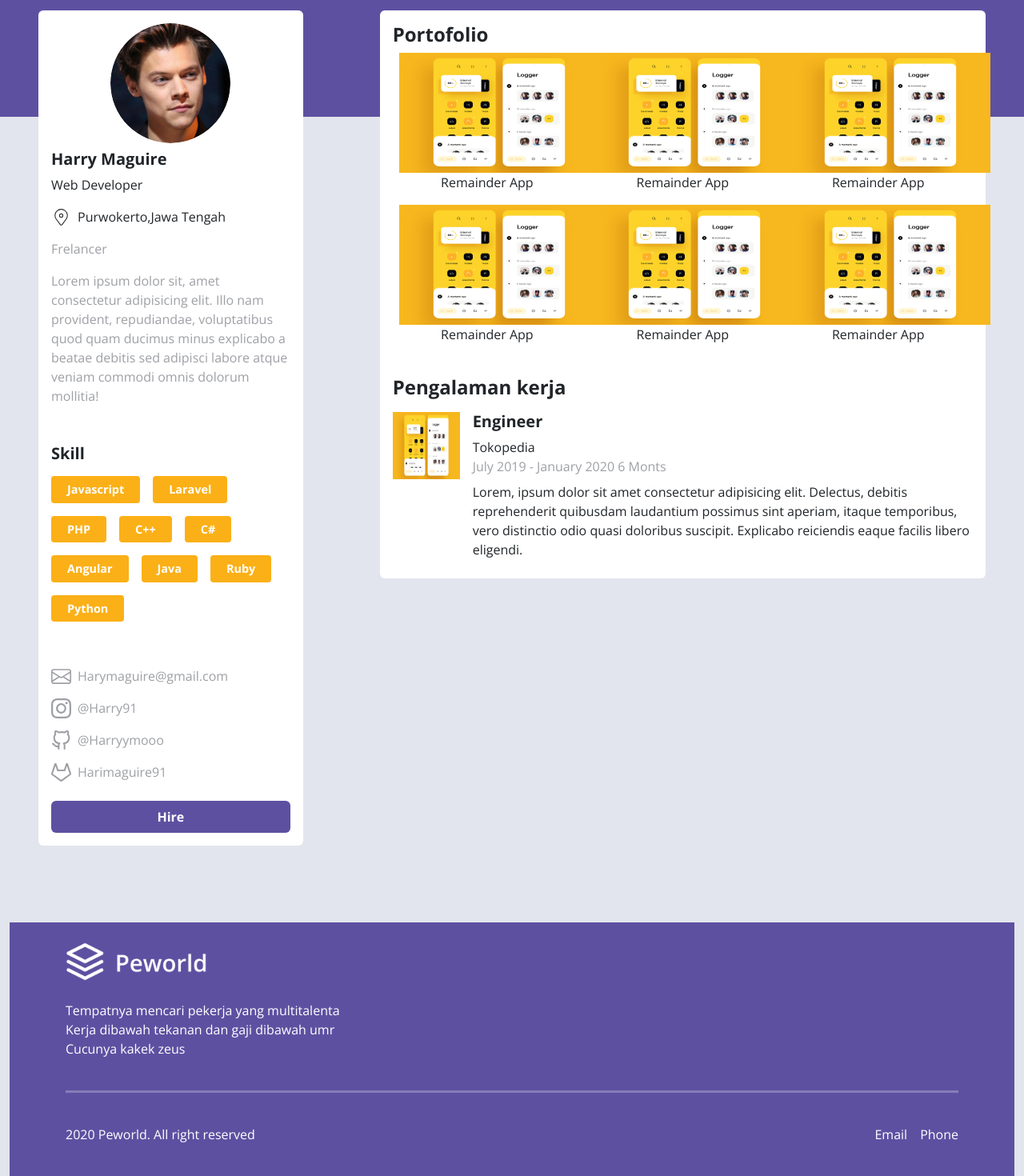
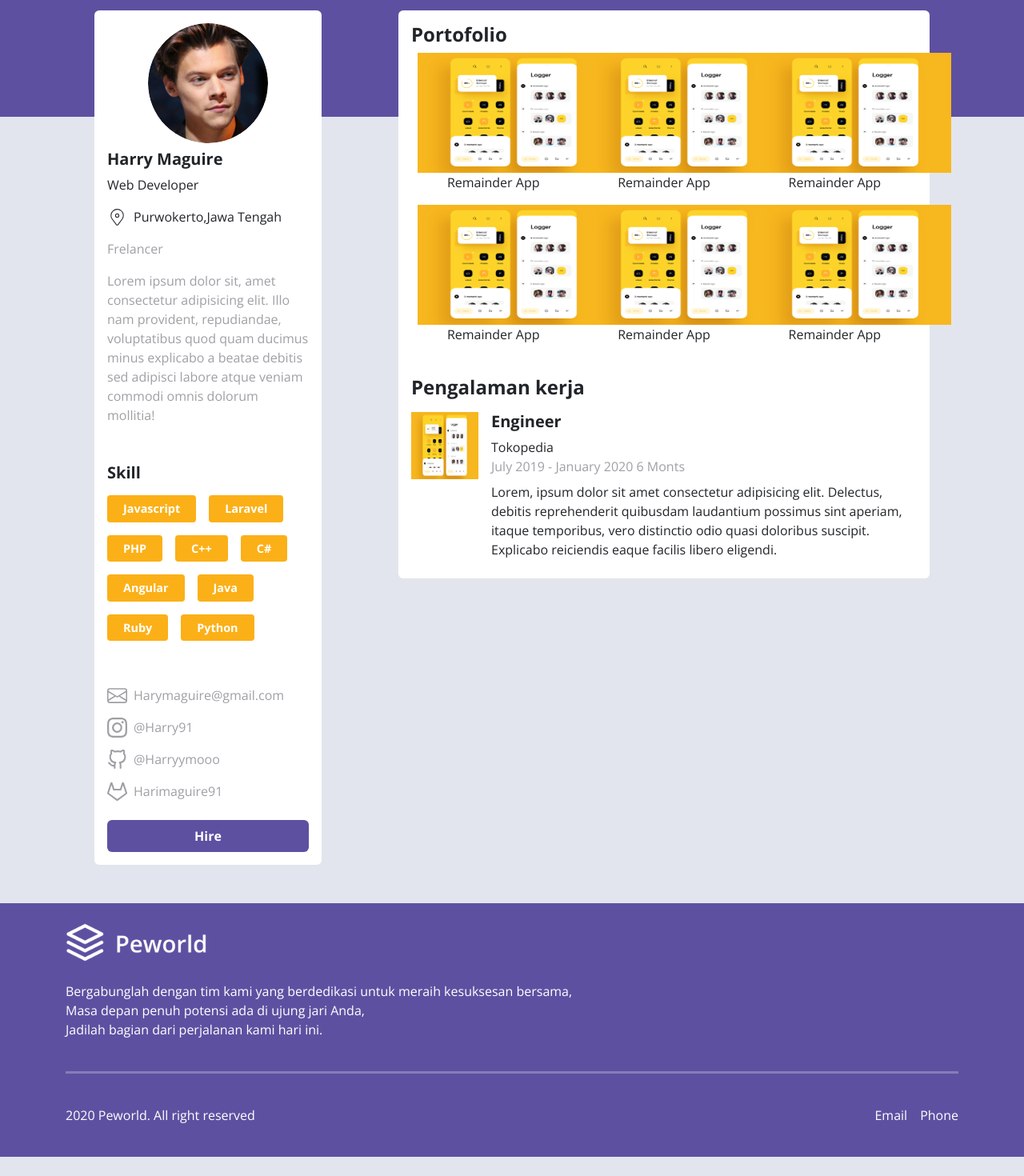
Before and after one commit to ariffebri22/HirejobFE, a React (Vite) app: page /portfolio in a window 1280 px wide. Shown: the part 185-1655 px from the top of the page at 80% size. After the commit the page ends 1631 px from the top, so only its background shows below. Built offline with nearby package versions, Linux system fonts and the light colour scheme.

Commit message:
refactor css dan update footer

```diff
--- a/src/components/Footer/index.jsx
+++ b/src/components/Footer/index.jsx
@@ -15,9 +15,10 @@ const Footer = () => {
                 <img src={logo} alt="img" />
                 <div className="py-4">
                   <p className="m-0">
-                    Tempatnya mencari pekerja yang multitalenta <br />
-                    Kerja dibawah tekanan dan gaji dibawah umr <br />
-                    Cucunya kakek zeus
+                    Bergabunglah dengan tim kami yang berdedikasi untuk meraih
+                    kesuksesan bersama, <br />
+                    Masa depan penuh potensi ada di ujung jari Anda, <br />
+                    Jadilah bagian dari perjalanan kami hari ini.
                   </p>
                 </div>
               </div>
--- a/src/pages/Home/Portfolio/index.jsx
+++ b/src/pages/Home/Portfolio/index.jsx
@@ -19,7 +19,7 @@ const Index = () => {
         style={{ height: "270px", backgroundColor: "#5e50a1" }}
       ></div>
       <div className="position-absolute w-100" style={{ top: "150px" }}>
-        <Container fluid>
+        <Container>
           <Row>
             <Col md={4} className="p-5">
               <div style={{ backgroundColor: "white" }} className="rounded p-3">
@@ -99,7 +99,7 @@ const Index = () => {
                     <img
                       src={portfolio}
                       alt="portfolio"
-                      width={250}
+                      width={240}
                       height={150}
                     />
                     <p className="d-flex justify-content-center">
@@ -110,7 +110,7 @@ const Index = () => {
                     <img
                       src={portfolio}
                       alt="portfolio"
-                      width={250}
+                      width={240}
                       height={150}
                     />
                     <p className="d-flex justify-content-center">
@@ -121,7 +121,7 @@ const Index = () => {
                     <img
                       src={portfolio}
                       alt="portfolio"
-                      width={250}
+                      width={240}
                       height={150}
                     />
                     <p className="d-flex justify-content-center">
@@ -133,7 +133,7 @@ const Index = () => {
                     <img
                       src={portfolio}
                       alt="portfolio"
-                      width={250}
+                      width={240}
                       height={150}
                     />
                     <p className="d-flex justify-content-center">
@@ -144,7 +144,7 @@ const Index = () => {
                     <img
                       src={portfolio}
                       alt="portfolio"
-                      width={250}
+                      width={240}
                       height={150}
                     />
                     <p className="d-flex justify-content-center">
@@ -155,7 +155,7 @@ const Index = () => {
                     <img
                       src={portfolio}
                       alt="portfolio"
-                      width={250}
+                      width={240}
                       height={150}
                     />
                     <p className="d-flex justify-content-center">
@@ -189,10 +189,8 @@ const Index = () => {
               </div>
             </Col>
           </Row>
-          <div className="mt-5">
-            <Footer />
-          </div>
         </Container>
+        <Footer />
       </div>
     </Fragment>
   );
--- a/src/style/style.css
+++ b/src/style/style.css
@@ -91,8 +91,8 @@ body {
 }
 
 .form-focus:focus {
-  border-color: #5e50a1;
-  box-shadow: 0 0 5px #34296b;
+  border-color: #5e50a1 !important;
+  box-shadow: 0 0 5px #34296b !important;
 }
 
 /* Chat page  */
```
